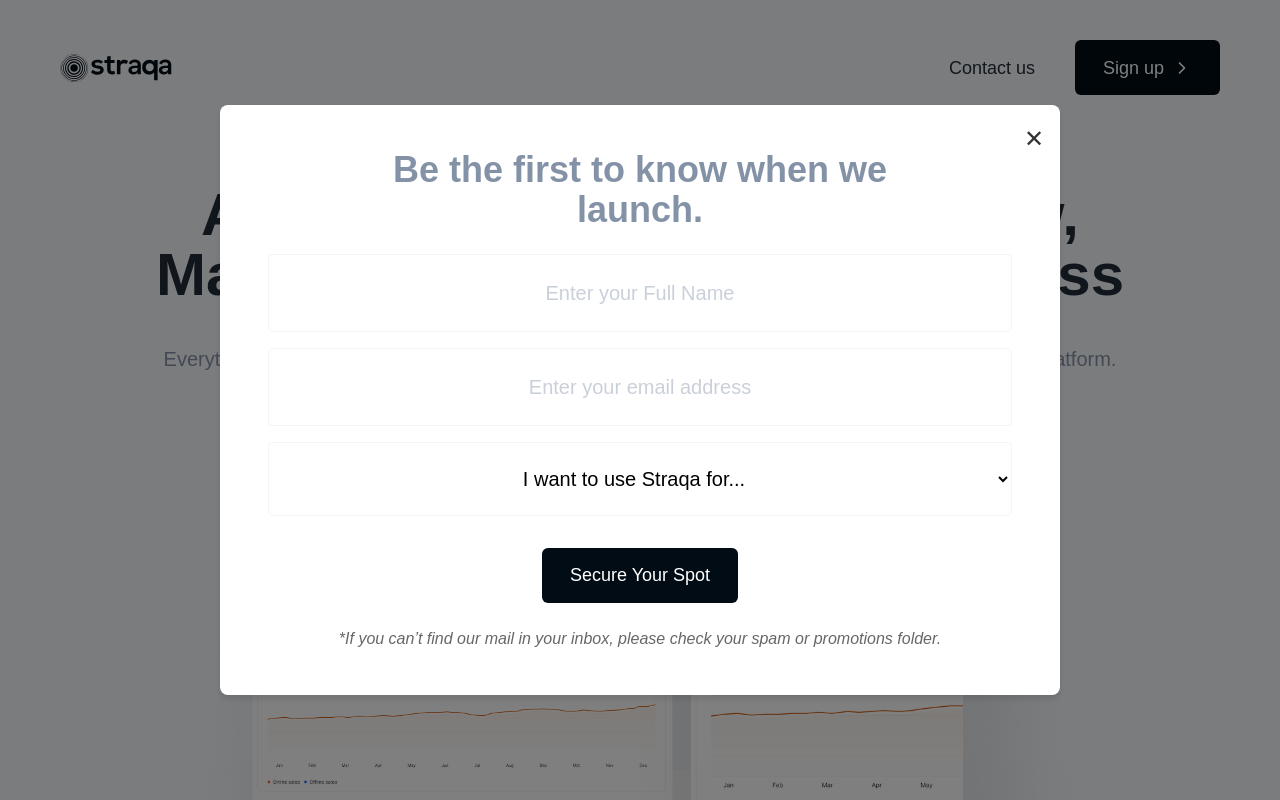
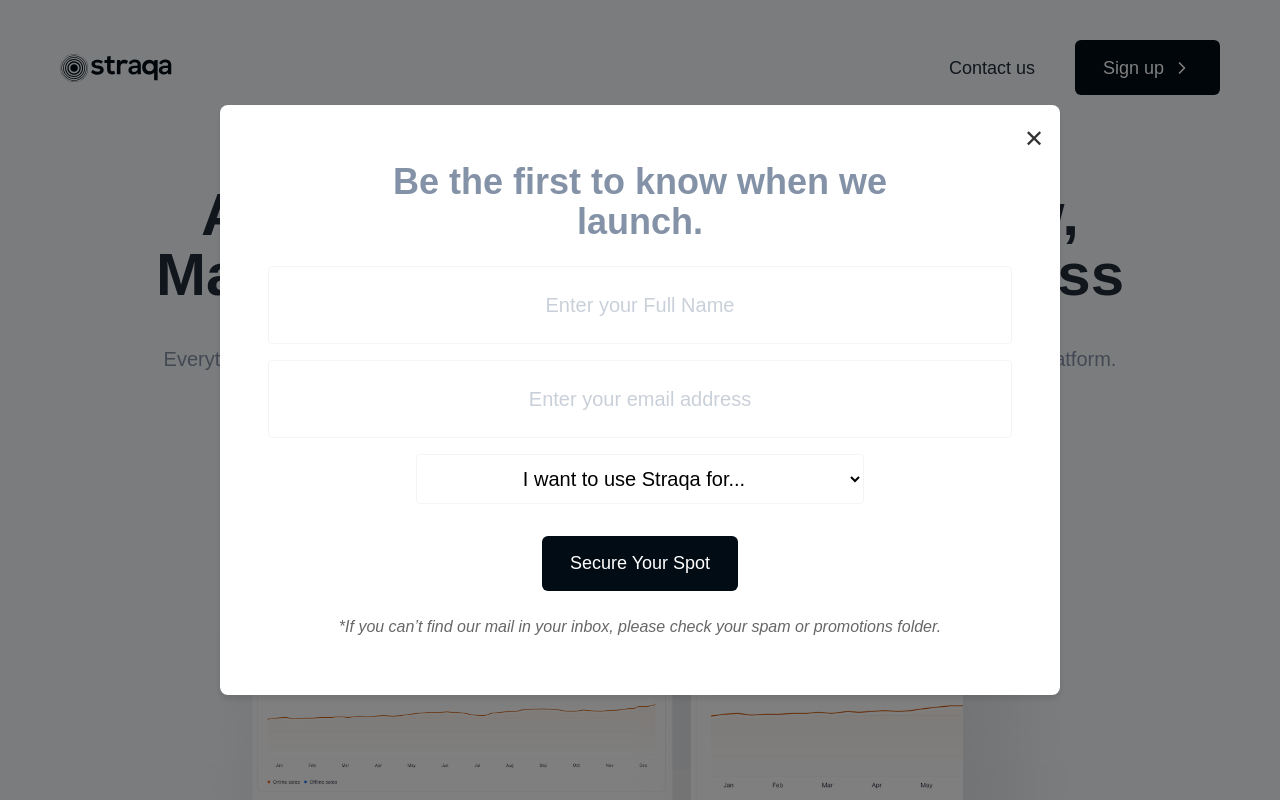
Before and after one commit to Straqa/straqa-landing-page, a Next.js app: page / in a window 1280 px wide. Shown: the top 800 px of the page. Built offline with nearby package versions, Linux system fonts and the light colour scheme.

Commit message:
refactored select tag

```diff
--- a/app/page.tsx
+++ b/app/page.tsx
@@ -27,7 +27,7 @@
   const [hasModalShown, setHasModalShown] = useState(false);
   const [email, setEmail] = useState("");
   const [useCase, setUseCase] = useState("");
-  const [fullName, setfullName] = useState("")
+  const [fullName, setfullName] = useState("");
   const openModal = () => setIsModalOpen(true);
   const closeModal = () => setIsModalOpen(false);
 
@@ -42,9 +42,6 @@
     }
   }, 5000);
 
-
-
-
   const handleSubmit = async (e: React.FormEvent) => {
     e.preventDefault();
 
@@ -56,7 +53,7 @@
       setUseCase("");
     } catch (error) {
       toast.error("Failed to submit the form. Please try again.");
-      console.log(error)
+      console.log(error);
     }
   };
 
@@ -81,7 +78,7 @@
             onSubmit={handleSubmit}
             className="flex flex-col items-center w-full  gap-y-4"
           >
-           <input
+            <input
               type="name"
               placeholder="Enter your Full Name"
               value={fullName}
@@ -98,10 +95,10 @@
             <select
               value={useCase}
               onChange={(e) => setUseCase(e.target.value)}
-              className="w-full py-6 mb-4 border border-[#3434340D] rounded text-center md:text-xl text-black focus:outline-none focus:ring-2 focus:ring-black"
+              className="w-full max-w-md mx-auto py-3 mb-4 border border-[#3434340D] rounded text-center md:text-xl text-black focus:outline-none focus:ring-2 focus:ring-black"
             >
               <option value="" disabled>
-              I want to use Straqa for...
+                I want to use Straqa for...
               </option>
               <option value="Build and Manage an Online Store">
                 Build and Manage an Online Store
@@ -115,6 +112,7 @@
               </option>
               <option value="I'm not sure yet">I'm not sure yet</option>
             </select>
+
             <div
               onClick={handleSubmit}
               className="h-[55px] w-fit px-7 bg-[#020C14] rounded-md text-base md:text-lg text-white font-medium flex items-center justify-center gap-2 cursor-pointer disabled:cursor-not-allowed"
```
